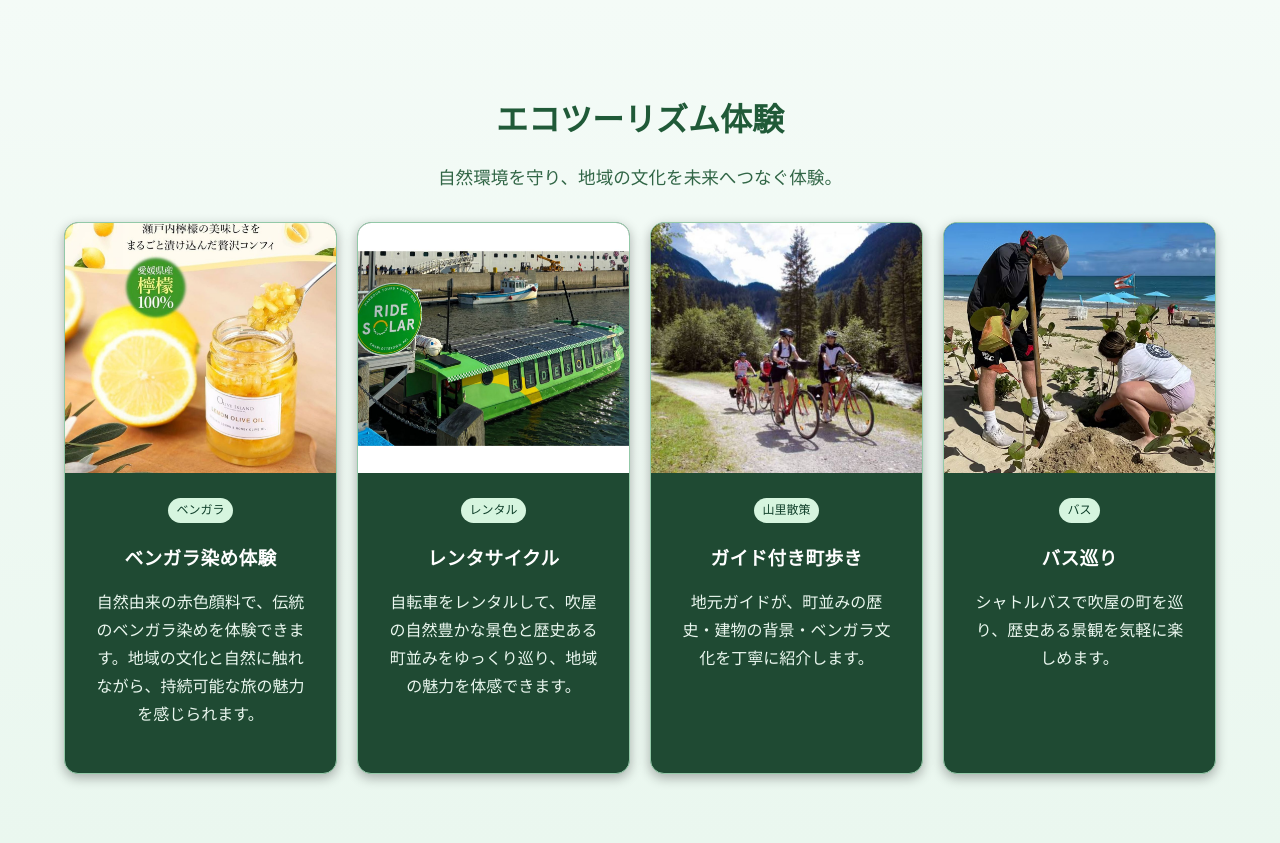
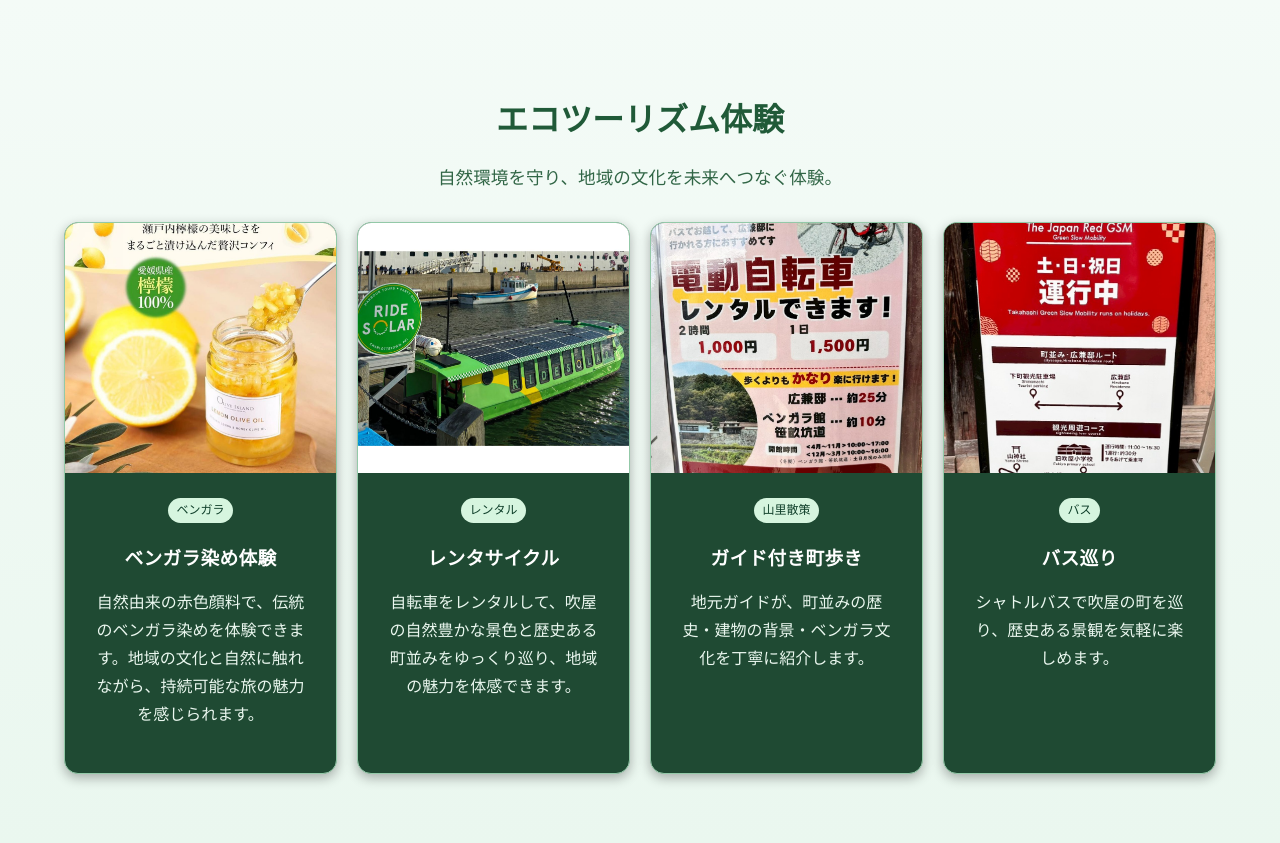
Before and after one commit to csw8506/hackathon2, a PHP site: page / in a window 1280 px wide. Shown: the part 3225-4068 px from the top of the page. Run offline with PHP 8.4, Linux system fonts and the light colour scheme.

Commit message:
pic change

```diff
--- a/css/eco.css
+++ b/css/eco.css
@@ -35,7 +35,7 @@ body {
 header {
   background:
     linear-gradient(rgba(0,0,0,0.45), rgba(0,0,0,0.45)),
-    url("../pic/hukiya%20(2133).jpg");
+    url("../pic/hukiya%20(263).jpg");
   background-size: cover;
   background-position: center;
   background-repeat: no-repeat;
--- a/index.html
+++ b/index.html
@@ -200,7 +200,7 @@
             </div>
           </article>
           <article class="card">
-            <img class="media" loading="lazy" src="pic/cycling.jpg" alt="Cyclist riding along Shimanami Kaido with friends" />
+            <img class="media" loading="lazy" src="pic/hukiya (269).jpg" alt="Cyclist riding along Shimanami Kaido with friends" />
             <div class="pad">
               <span class="tag" data-translate="eco3_tag">Shimanami Kaido</span>
               <h3 data-translate="eco3_title">Guided Cycling</h3>
@@ -208,7 +208,7 @@
             </div>
           </article>
           <article class="card">
-            <img class="media" loading="lazy" src="pic/planting.jpg" alt="Volunteers planting along a shoreline" />
+            <img class="media" loading="lazy" src="pic/hukiya (17).jpg" alt="Volunteers planting along a shoreline" />
             <div class="pad">
               <span class="tag" data-translate="eco4_tag">Conservation</span>
               <h3 data-translate="eco4_title">Reef & Shoreline Care</h3>
```
Also changed, not shown: pic/hukiya (17).jpg, pic/hukiya (266).jpg, pic/hukiya (269).jpg.
